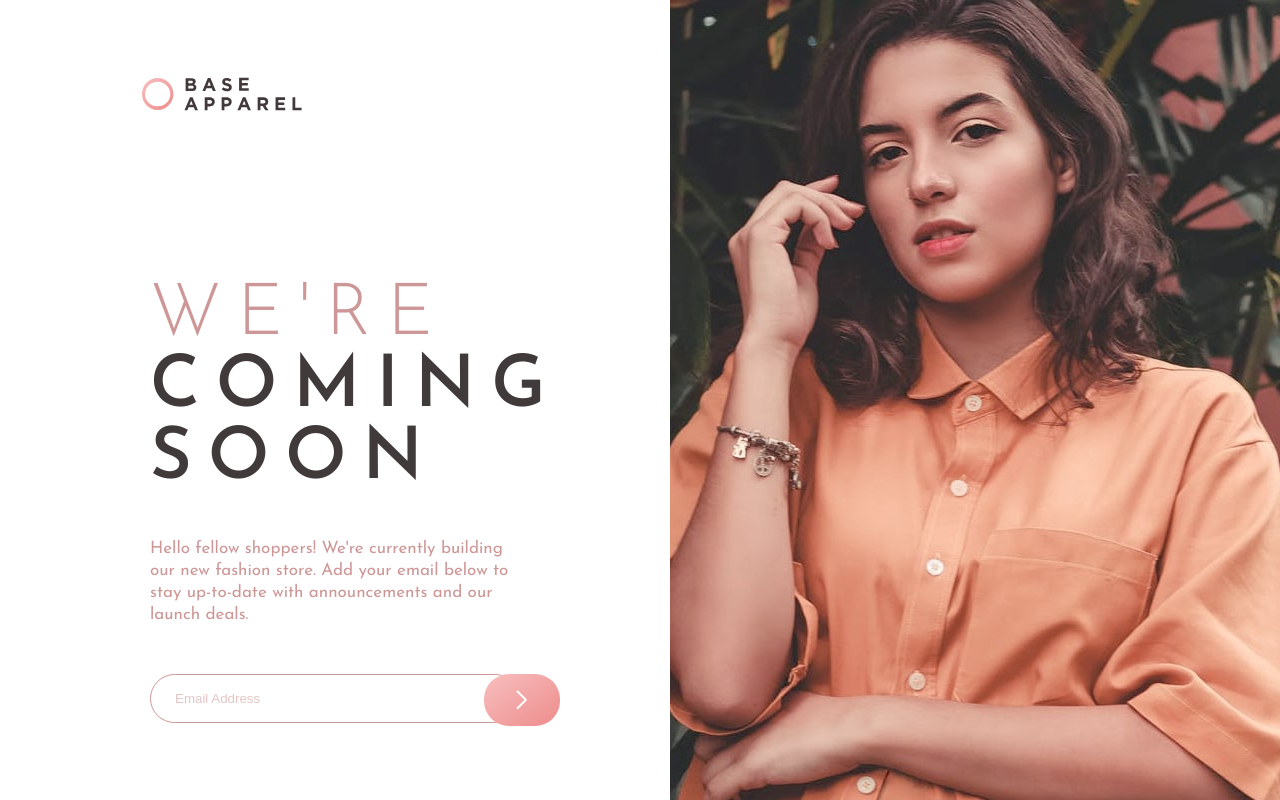
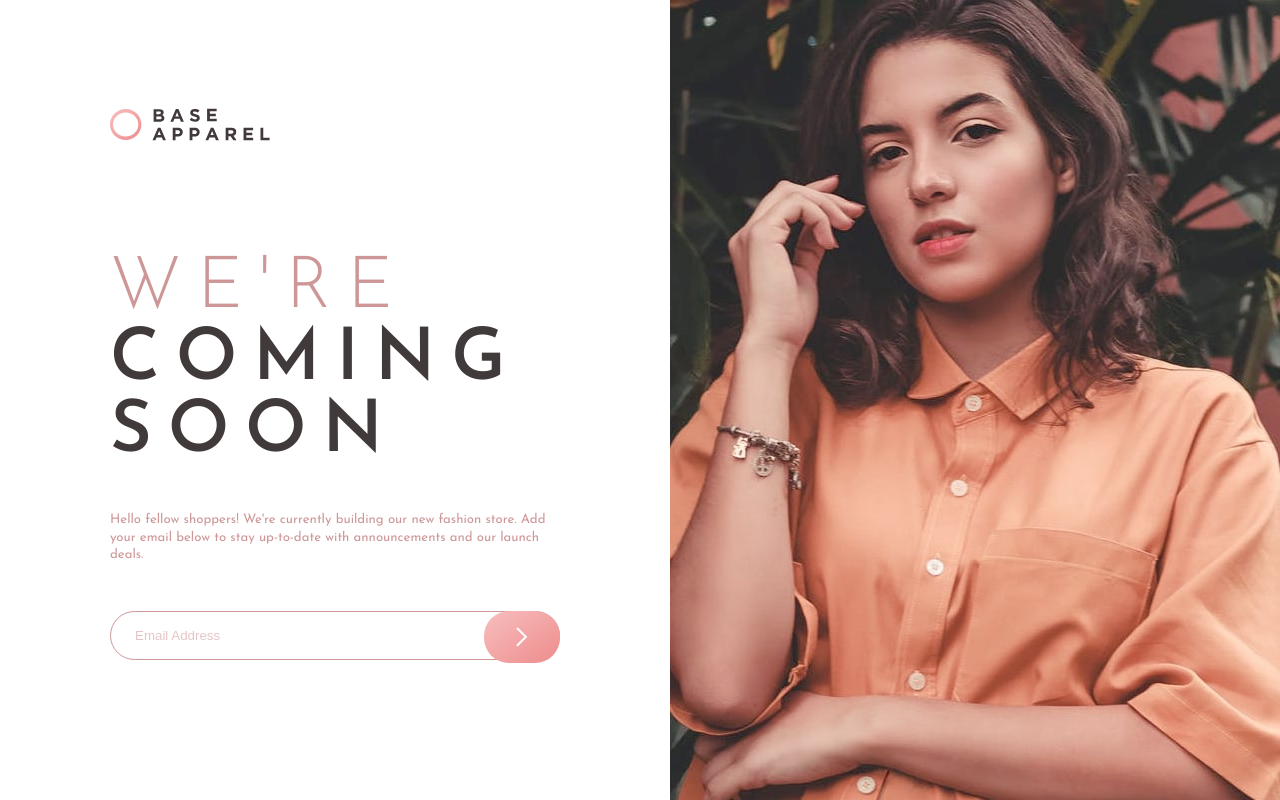
Before and after one commit to AnisBacha/Base-Apparel-coming-soon-page, a plain HTML site: page index.html in a window 1280 px wide. Drawn offline with Linux system fonts and the light colour scheme.

Commit message:
matching design

```diff
--- a/css/style.css
+++ b/css/style.css
@@ -135,17 +135,27 @@ body{
     .main__logo{
         max-width: 160px;
         max-height: 38px;
+        margin: 0;
     }
     .main__h1{
         font-size: 4.5rem;
-        margin-block: 8.5625rem 2.625rem;
+        margin-block: 7rem 2.625rem;
+        padding-inline: 0;
     }
     .main__p{
-        font-size: 1.0625rem;
+        font-size: .825rem;
+
         margin-block-end: 3rem;
     }
     .main__arrow{
         padding-inline: 2rem;
         right: 0px;
     }
+    .main__logo,
+    .main__h1,
+    .main__p,
+    .input-container{
+        padding-inline: 0;
+
+    }
 }
```
